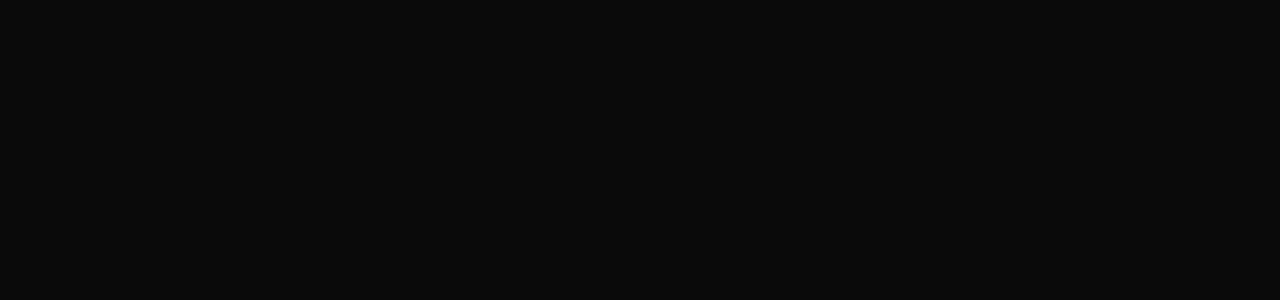
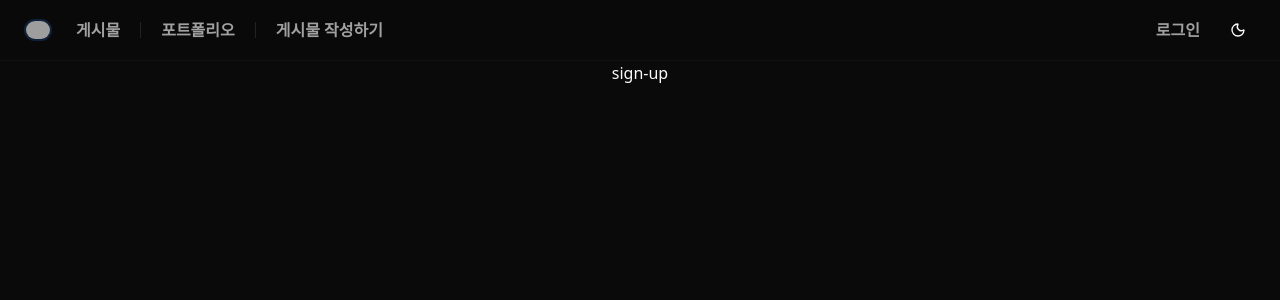
Before and after one commit to hwanieo/blog, a React (Vite) app: page /sign-up in a window 1280 px wide. Before the commit this address had no page. Shown: the top 300 px of the page. Built offline with nearby package versions, Linux system fonts and the light colour scheme; grey boxes are pictures that could not be loaded.

Commit message:
sign-up sign-in 라우팅 설정

```diff
--- a/src/main.tsx
+++ b/src/main.tsx
@@ -2,9 +2,11 @@
 import { createRoot } from "react-dom/client";
 import "./index.css";
 import { BrowserRouter, Route, Routes } from "react-router";
+import { ThemeProvider } from "./components/theme/theme-provider.tsx";
+import RootLayout from "./layouts/layout.tsx";
 import App from "./pages/index.tsx";
-import RootLayout from "./layouts/layout.tsx";
-import { ThemeProvider } from "./components/theme/theme-provider.tsx";
+import SignUp from "./pages/sign-up/index.tsx";
+import SignIn from "./pages/sign-in/index.tsx";
 
 createRoot(document.getElementById("root")!).render(
   <StrictMode>
@@ -13,6 +15,8 @@
         <Routes>
           <Route element={<RootLayout />}>
             <Route index element={<App />} />
+            <Route path="sign-up" element={<SignUp />} />
+            <Route path="sign-in" element={<SignIn />} />
           </Route>
         </Routes>
       </BrowserRouter>
--- /dev/null
+++ b/src/pages/sign-in/index.tsx
@@ -0,0 +1,3 @@
+export default function SignIn() {
+  return <div>sign-in</div>;
+}
--- /dev/null
+++ b/src/pages/sign-up/index.tsx
@@ -0,0 +1,3 @@
+export default function SignUp() {
+  return <div>sign-up</div>;
+}
```
